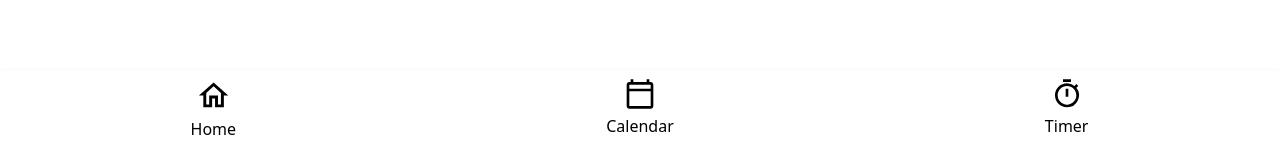
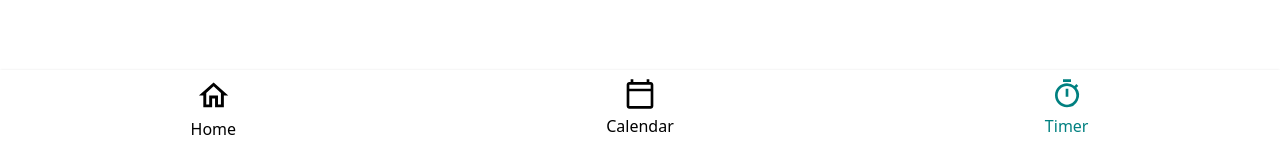
Before and after one commit to Binnaz-CME/tasks-and-time-tracking-app, a React (Vite) app: page /timer in a window 1280 px wide. Shown: the part 655-797 px from the top of the page. Built offline with nearby package versions, Linux system fonts and the light colour scheme; data requests are answered from the project's data file.

Commit message:
Fix Nav-routes

```diff
--- a/db.json
+++ b/db.json
@@ -223,6 +223,15 @@
       "time": "4 Nov 2022, 12:23:43 - 4 Nov 2022, 12:23:47",
       "color": "#d76565",
       "id": 28
+    },
+    {
+      "start": "2022-11-09T09:13:25.698+01:00",
+      "stop": "2022-11-09T09:13:34.329+01:00",
+      "name": "vila",
+      "taskId": 2,
+      "time": "9 Nov 2022, 09:13:25 - 9 Nov 2022, 09:13:34",
+      "color": "#3c6d9a",
+      "id": 29
     }
   ]
 }
--- a/src/App.jsx
+++ b/src/App.jsx
@@ -12,31 +12,30 @@ const router = createBrowserRouter([
     element: <Root />,
     children: [
       {
+        index: true,
         path: '/',
-        element: <Overview />,
-      },
+        element: <Overview /> },
       {
-        path: 'project/:id/timer/:id',
+        path: '/project/:id/timer/:id',
         element: <TimerPage />,
       },
       {
-        path: 'calendar',
+        path: '/calendar',
         element: <Calendar />,
       },
       {
-        path: 'project/:id',
+        path: '/project/:id',
         element: <ProjectTasks />,
       },
       {
-        path: 'timer',
+        path: '/timer',
         element: <Timer />,
-      }
+      },
     ],
   },
 ]);
 
 function App() {
-
   return <RouterProvider router={router} />;
 }
 
--- a/src/components/Nav.jsx
+++ b/src/components/Nav.jsx
@@ -1,5 +1,5 @@
 import React from 'react';
-import { Link } from 'react-router-dom';
+import { NavLink } from 'react-router-dom';
 import {
   MdOutlineTimer,
   MdOutlineHome,
@@ -10,22 +10,28 @@ function Nav() {
   return (
     <div className="w-full h-12">
       <section
-        id="bottom-navigation"
         className="block fixed inset-x-0 bottom-0 z-10 bg-white shadow"
       >
-        <nav id="tabs" className="flex justify-between">
-          <Link
+        <nav className="flex justify-between">
+          <NavLink
+            end
             to="/"
-            className="w-full focus:text-teal-500 hover:text-teal-500 justify-center inline-block text-center pt-2 pb-1"
+            style={({ isActive }) => {
+              return { color: isActive ? 'teal' : '' };
+            }}
+            className="w-full focus:text-teal-500 hover:text-teal-500  justify-center inline-block text-center pt-2 pb-1"
           >
             <MdOutlineHome
               size="2.2em"
-              className="width=25 height=25 inline-block mb-1"
+              className="width=25 height=25 inline-block mb-1 "
             />
             <span className="block text-s">Home</span>
-          </Link>
-          <Link
-            to="calendar"
+          </NavLink>
+          <NavLink
+            to="/calendar"
+            style={({ isActive }) => {
+              return { color: isActive ? 'teal' : '' };
+            }}
             className="w-full focus:text-teal-500 hover:text-teal-500 justify-center inline-block text-center pt-2 pb-1"
           >
             <MdOutlineCalendarToday
@@ -33,14 +39,17 @@ function Nav() {
               className="width=25 height=25 inline-block mb-1"
             />
             <span className="block text-s">Calendar</span>
-          </Link>
-          <Link
+          </NavLink>
+          <NavLink
             to="timer"
-            className="w-full focus:text-teal-500 hover:text-teal-500 justify-center inline-block text-center pt-2 pb-1"
+            style={({ isActive }) => {
+              return { color: isActive ? 'teal' : '' };
+            }}
+            className="w-full  focus:text-teal-500 hover:text-teal-500 justify-center inline-block text-center pt-2 pb-1"
           >
-            <MdOutlineTimer size="2em" className=" inline-block mb-1" />
+            <MdOutlineTimer size="2em" className="inline-block mb-1" />
             <span className="block text-s">Timer</span>
-          </Link>
+          </NavLink>
         </nav>
       </section>
     </div>
--- a/src/components/Tasks.jsx
+++ b/src/components/Tasks.jsx
@@ -18,8 +18,7 @@ function Tasks() {
     console.log(inputState);
   }
 
-  async function handleSubmit(e) {
-    e.preventDefault();
+  async function handleSubmit() {
     const newTask = await addTask(inputState);
 
     dispatch({
--- a/src/pages/Calendar.jsx
+++ b/src/pages/Calendar.jsx
@@ -1,6 +1,5 @@
 import React, { useEffect, useState, useMemo } from 'react';
 import Header from '../components/Header';
-import Nav from '../components/Nav';
 import { getTimelogs, deleteTimelog } from '../api';
 import { AiOutlineClose } from 'react-icons/ai';
 
@@ -49,8 +48,6 @@ function Calendar() {
           </div>
         );
       })}
-
-      <Nav />
     </div>
   );
 }
--- a/src/pages/Overview.jsx
+++ b/src/pages/Overview.jsx
@@ -1,6 +1,5 @@
 import React, { useState } from 'react';
 import Header from '../components/Header';
-import Nav from '../components/Nav';
 import Projects from '../components/Projects';
 import Tabs from '../components/Tabs';
 import Tasks from '../components/Tasks';
@@ -13,7 +12,6 @@ function Overview() {
       <Header title="Overview" />
       <Tabs setSelected={setSelected} />
       {selected === 'projects' ? <Projects /> : <Tasks />}
-      <Nav />
     </div>
   );
 }
--- a/src/pages/ProjectTasks.jsx
+++ b/src/pages/ProjectTasks.jsx
@@ -4,7 +4,6 @@ import { useTasksContext } from '../context/TasksContext';
 import { useProjectsContext } from '../context/ProjectsContext';
 import { deleteTask, addTask } from '../api';
 import Header from '../components/Header';
-import Nav from '../components/Nav';
 import Form from '../components/Form';
 import List from '../components/List';
 
@@ -55,7 +54,6 @@ function ProjectTasks() {
         handleChange={handleChange}
         inputState={inputState}
       />
-      <Nav />
     </div>
   );
 }
--- a/src/pages/Root.jsx
+++ b/src/pages/Root.jsx
@@ -1,6 +1,12 @@
 import React from 'react';
 import { Outlet } from 'react-router-dom';
+import Nav from '../components/Nav';
 
 export default function Root() {
-  return <Outlet />;
+  return (
+    <>
+      <Outlet />
+      <Nav />
+    </>
+  );
 }
```
